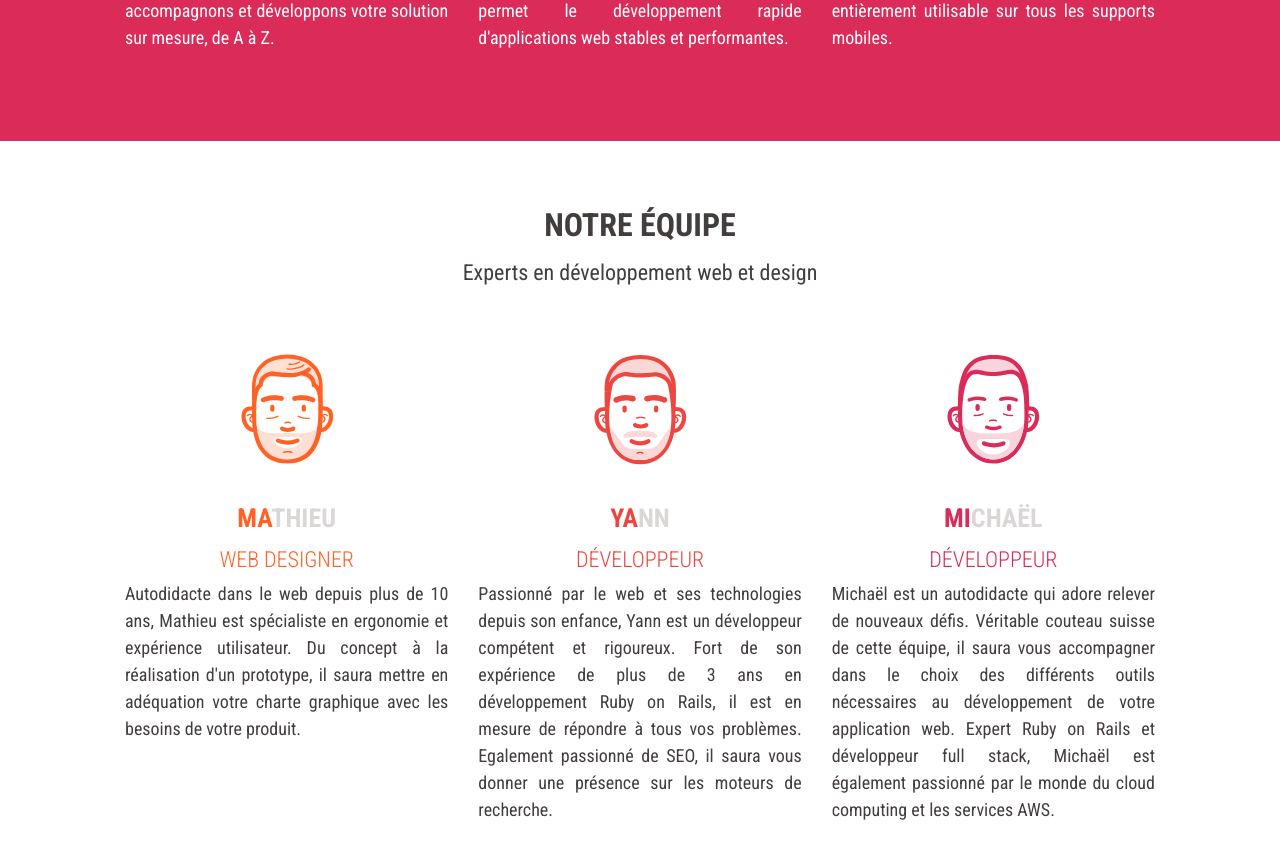
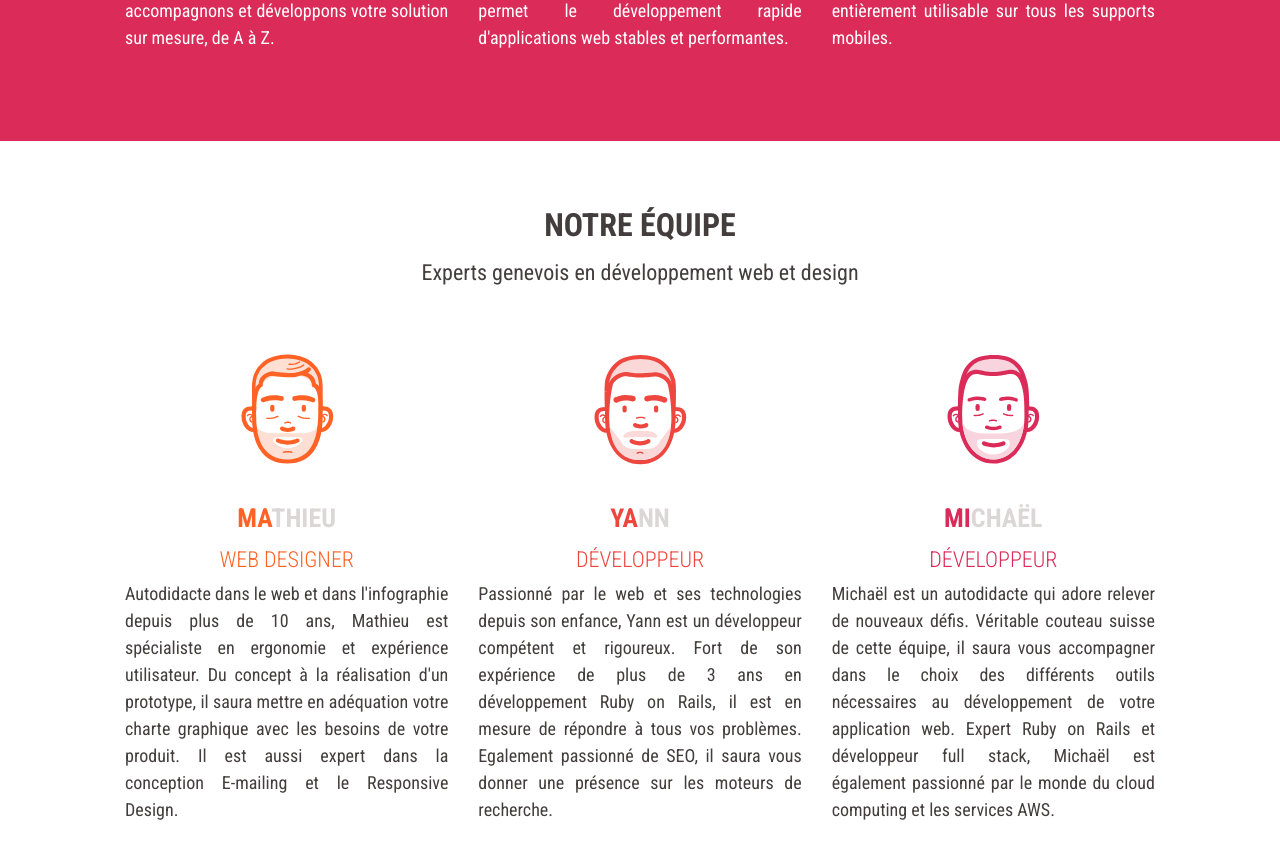
Before and after one commit to mayami-it/mayami-site, a Jekyll site: the page built from index.html, in a window 1280 px wide and 900 px high, scrolled down 943 px. Shown: the top 859 px of the window. Built offline with Jekyll 4.4.1, drawn with Linux system fonts in a browser that asks for light colours.

Commit message:
Update wording

```diff
--- a/index.html
+++ b/index.html
@@ -1,7 +1,7 @@
 ---
 layout: default
 title: MAYAMI | Développement web Ruby on Rails à Genève
-excerpt: Equipe genevoise spécialisée dans la création de projets web en Ruby on Rails. Solution complète à prix compétitif.
+excerpt: Equipe basée à Genève, spécialisée dans la création de projets web en Ruby on Rails en Suisse et France. Solution complète à prix compétitif.
 ---
 
 <section class="container text-center">
@@ -49,7 +49,7 @@ excerpt: Equipe genevoise spécialisée dans la création de projets web en Ruby
 
   <div class="text-center pad-top-20">
     <h2 class="uppercase">Notre équipe</h2>
-    <p class="fs-4">Experts en développement web et design</p>
+    <p class="fs-4">Experts genevois en développement web et design</p>
   </div>
 
   <div class="row pad-30">
@@ -58,7 +58,7 @@ excerpt: Equipe genevoise spécialisée dans la création de projets web en Ruby
       <img class="block center" src="img/avatar-ma.svg" alt="Ma" width="140" height="140">
       <h3 class="uppercase pad-top-20 u-color-orange">Ma<span class="u-color-light-gray">thieu</span></h3>
       <h4 class="font-300 uppercase u-color-orange">Web Designer</h3>
-      <p class="text-justify">Autodidacte dans le web depuis plus de 10 ans, Mathieu est spécialiste en ergonomie et expérience utilisateur. Du concept à la réalisation d'un prototype, il saura mettre en adéquation votre charte graphique avec les besoins de votre produit.</p>
+      <p class="text-justify">Autodidacte dans le web et dans l'infographie depuis plus de 10 ans, Mathieu est spécialiste en ergonomie et expérience utilisateur. Du concept à la réalisation d'un prototype, il saura mettre en adéquation votre charte graphique avec les besoins de votre produit. Il est aussi expert dans la conception E-mailing et le Responsive Design.</p>
 
     </div>
     <div class="col-12-m col-4-l">
```
